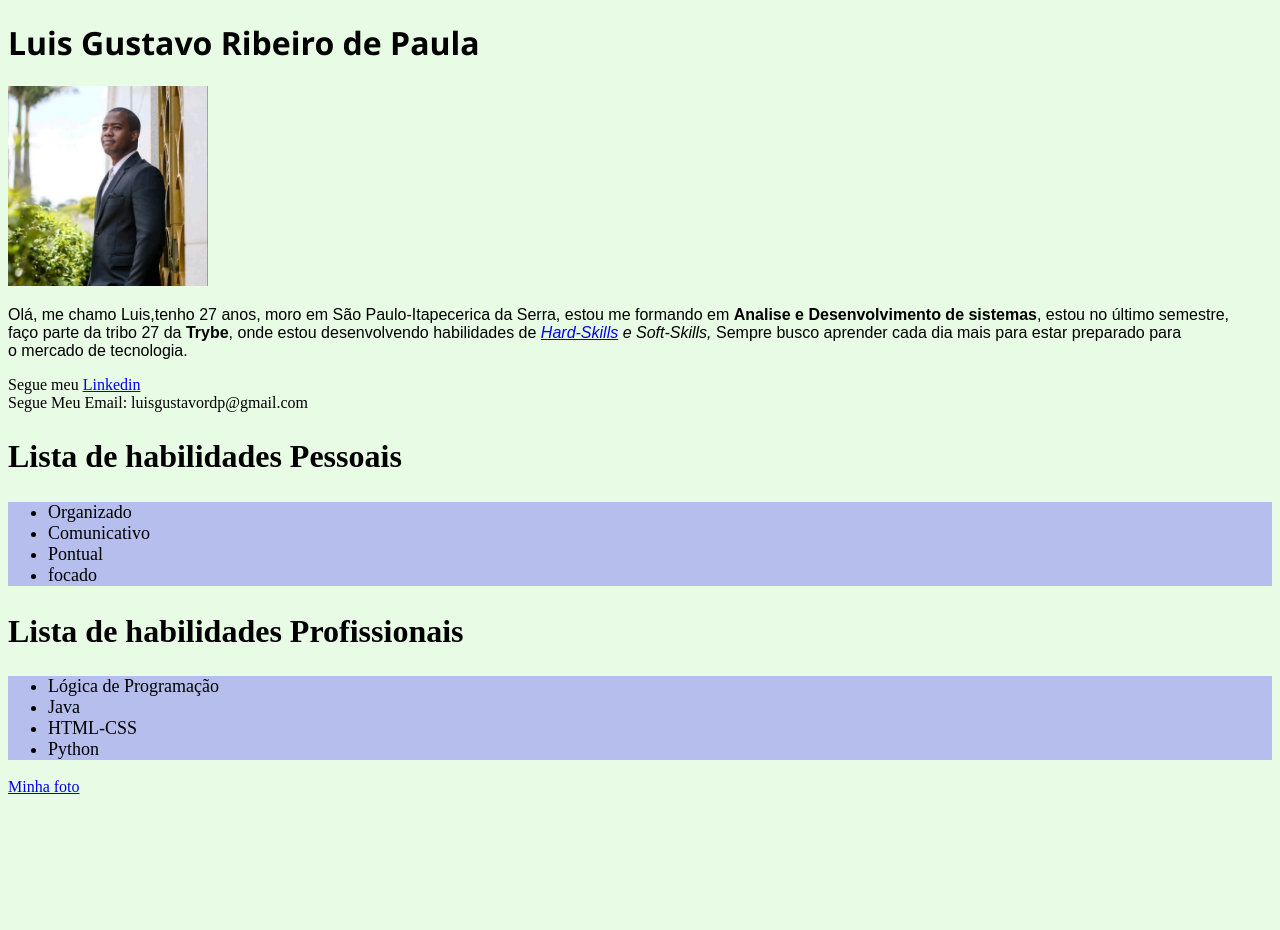
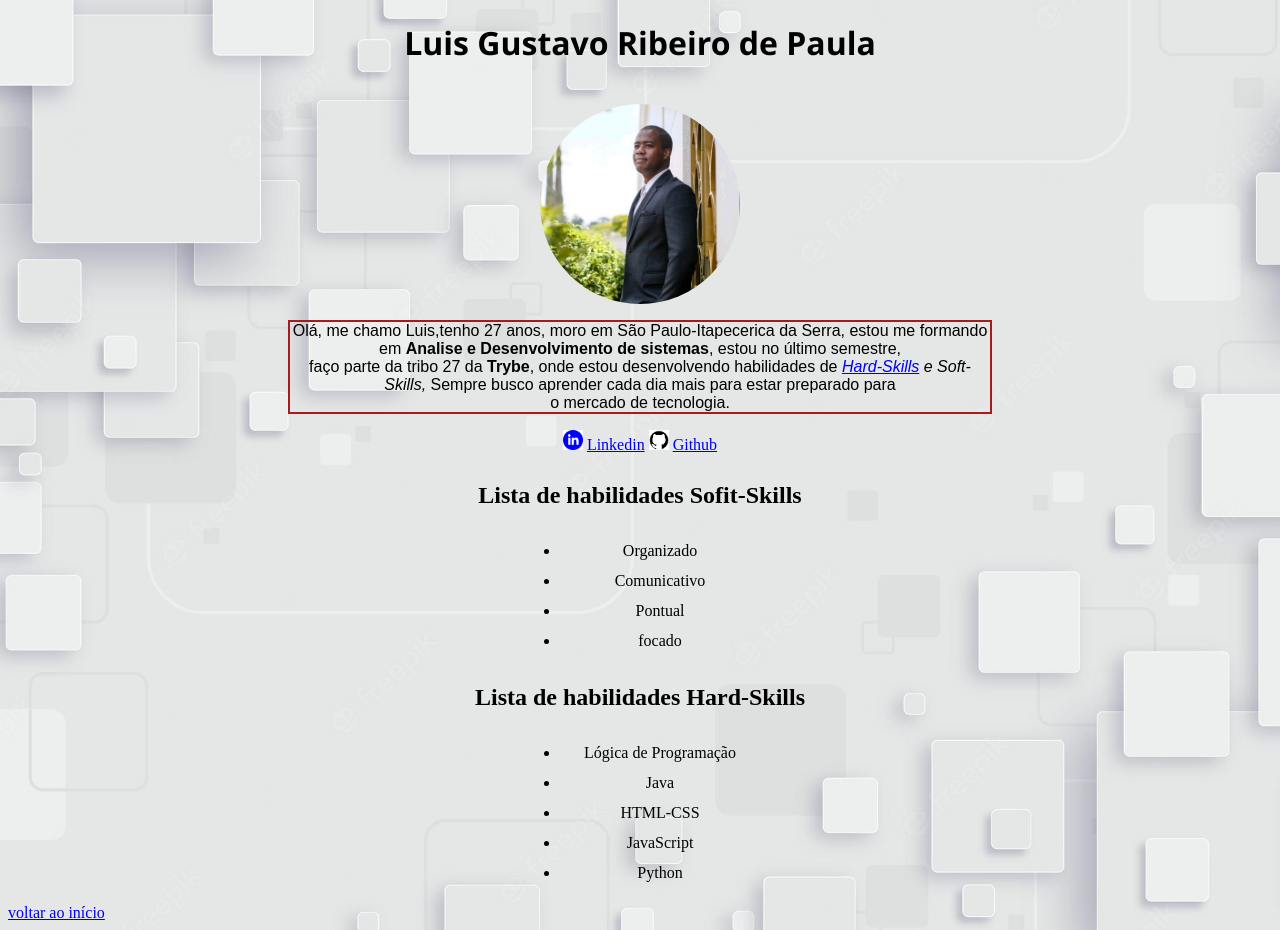
Before and after one commit to Luisgustavo11/Luisgustavo11.github.io, a plain HTML site: page index.html in a window 1280 px wide. Before the commit the page ends 804 px from the top, so only its background shows below. Drawn offline with Linux system fonts and the light colour scheme.

Commit message:
adicionando novos estilos

```diff
--- a/index.html
+++ b/index.html
@@ -10,38 +10,39 @@
 
 </head>
 <body>
+    <!--ctrl D mexe ao mesmo tempo em paragrafos diferentes-->
 
-    <h1>Luis Gustavo Ribeiro de Paula</h1>
+    <h1 id="inicio" >Luis Gustavo Ribeiro de Paula</h1>
 
-    <img src="images/minha-foto.jpeg" alt="Minha foto profissional" id="minha-foto" width="200px">
+    <img src="images/minha-foto.jpeg" alt="Minha foto profissional" id="minha-foto">
 
+
+    <div>
         <p id="descricaoSobreMim">Olá, me chamo Luis,tenho 27 anos, moro em São Paulo-Itapecerica da Serra, estou me formando em <strong>Analise e Desenvolvimento de sistemas</strong>, estou no último semestre,<br> faço parte da tribo 27 da <strong>Trybe</strong>, onde estou desenvolvendo habilidades de <em><a href="#hard-skills">Hard-Skills</a> e Soft-Skills,</em> Sempre busco aprender cada dia mais para estar preparado para <br> o mercado de tecnologia.</p>
+    </div>
 
-    <p>Segue meu <a href="https://www.linkedin.com/in/luis-gustavo-r-de-paula-45584320a/">Linkedin</a> <br> Segue Meu Email: luisgustavordp@gmail.com
+    <p class="linkedin" > <img src="images/linkedin-logo.png" alt="linkedin-logo" width="20px">
+        <a href="https://www.linkedin.com/in/luis-gustavo-r-de-paula-45584320a/" target="_blank" rel="external">Linkedin</a> <img src="images/github-logo.png" alt="github-logo" width="20px"> <a href="https://github.com/Luisgustavo11">Github</a></p>
 
-    <h2 id="hard-skills">Lista de habilidades Pessoais</h2>
+        <h2 id="sofit-skills">Lista de habilidades Sofit-Skills</h2>
 
         <ul class="perso-1">
-
           <li>Organizado</li>
           <li>Comunicativo</li>
           <li>Pontual</li>
           <li>focado</li>
-
         </ul>
 
-    <h2>Lista de habilidades Profissionais</h2>
-
-    <ul class="perso-1">
-
+        <h2 id="hard-skills">Lista de habilidades Hard-Skills</h2>
+        <ul class="perso-2">
             <li>Lógica de Programação</li>
             <li>Java</li>
             <li>HTML-CSS</li>
+            <li>JavaScript</li>
             <li>Python</li>
-
         </ul>
 
-    <a href="#minha-foto">Minha foto</a>
+    <a href="#inicio">voltar ao início</a>
 
 </body>
 </html>
--- a/style.css
+++ b/style.css
@@ -1,21 +1,55 @@
 body {
-   background-color: rgba(208, 247, 203, 0.493);
+   background-image: url(images/capa-fundo-site.jpg);
+   background-size: cover;
 }
 
 h1 {
     font-family: 'Segoe UI', Tahoma, Geneva, Verdana, sans-serif;
+    text-align: center;
+    width: 100%;
+    color: black;
+    margin-bottom: 40px;
+
  }
+
+ /* para centralizar a foto tambem podemos usasr margin: 0 auto */
+
+ #minha-foto {
+   border-radius: 50%;
+   display: block;
+   margin-left: auto;
+   margin-right: auto;
+   width: 200px;
+ }
+
 
  #descricaoSobreMim{
     font-family: Arial, Helvetica, sans-serif;
+    border: 2px solid rgb(165, 28, 28);
+    color: black;
+    margin-left: auto;
+    margin-right: auto;
+    width: 700px;
+    text-align: center;
+    top: 350px;
  }
 
-h2 {
-   font-family: 'Times New Roman', Times, serif;
-   font-size: 2em;
+.linkedin {
+    text-align: center;
+    margin-left: auto;
+    margin-right: auto;
  }
 
-.perso-1{
-   background-color: rgba(142, 142, 243, 0.555);
-   font-size: 18px;
-}
+ h2{
+   line-height: 42px;
+   font-weight: 600;
+   text-align: center;
+ }
+
+ li {
+   line-height: 30px;
+   text-align: center;
+   margin-left: auto;
+   margin-right: auto;
+   width: 200px;
+ }
```
Also changed, not shown: images/capa-fundo-site.jpg (added), images/github-logo.png (added), images/linkedin-logo.png (added). Lines whose indentation alone changed are shown as unchanged.
